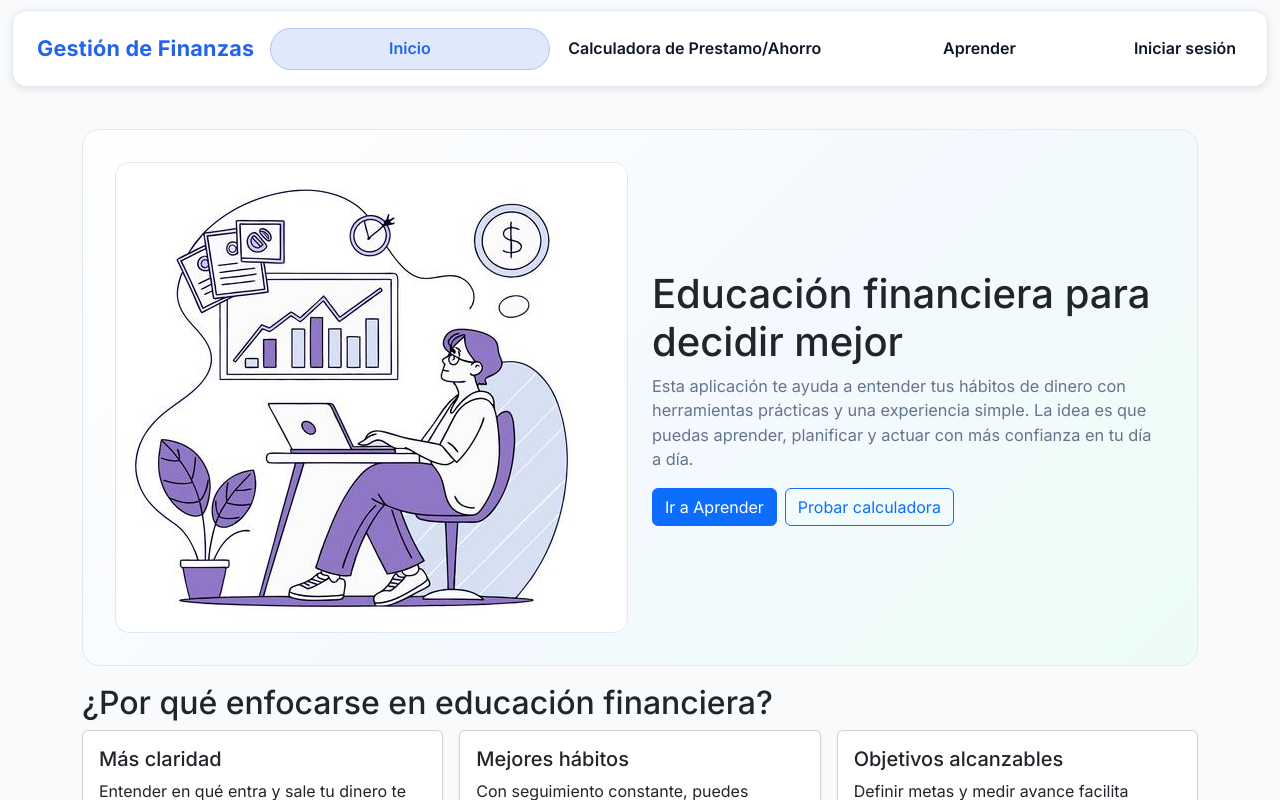
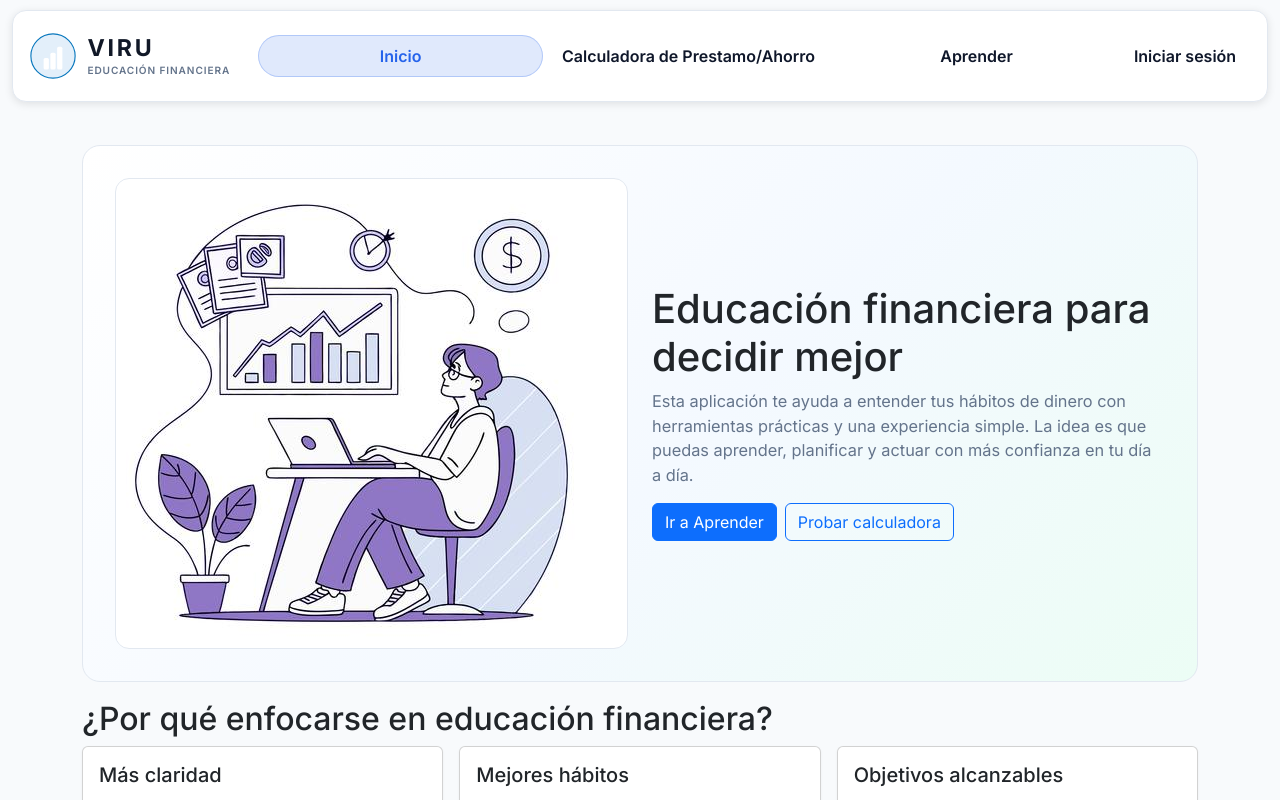
Before and after one commit to pedromartinez2001/TFG-APP, a React (Vite) app in the folder Tesis-Frontend/: page / in a window 1280 px wide. Shown: the top 800 px of the page. Built offline with nearby package versions, Linux system fonts and the light colour scheme; no server answers.

Commit message:
feat: actualizar logo y navbar de VIRU

```diff
--- a/Tesis-Frontend/index.html
+++ b/Tesis-Frontend/index.html
@@ -2,7 +2,7 @@
 <html lang="en">
   <head>
     <meta charset="UTF-8" />
-    <link rel="icon" type="image/x-icon" href="/favicon.ico" />
+    <link rel="icon" type="image/svg+xml" href="/favicon.svg" />
     <meta name="viewport" content="width=device-width, initial-scale=1.0" />
     <!-- Google Fonts - Inter (Tipografía profesional) -->
     <link rel="preconnect" href="https://fonts.googleapis.com" />
--- a/Tesis-Frontend/src/components/Navigation.jsx
+++ b/Tesis-Frontend/src/components/Navigation.jsx
@@ -4,6 +4,7 @@ import Navbar from "react-bootstrap/Navbar";
 import Button from "react-bootstrap/Button";
 import { useNavigate, Link, NavLink } from "react-router-dom";
 import userService from "../services/userService";
+import viruMark from "../images/viru-mark.svg";
 
 const Navigation = () => {
   const [newUser, setNewUser] = useState(
@@ -37,7 +38,11 @@ const Navigation = () => {
       style={{ backgroundColor: "var(--card)" }}
     >
       <Navbar.Brand className="navbar-brand-modern" as={Link} to="/">
-        Gestión de Finanzas
+        <img className="navbar-brand-mark" src={viruMark} alt="" />
+        <span className="navbar-brand-copy">
+          <span className="navbar-brand-name">VIRU</span>
+          <span className="navbar-brand-tagline">Educación financiera</span>
+        </span>
       </Navbar.Brand>
       <Navbar.Toggle aria-controls="responsive-navbar-nav" />
       <Navbar.Collapse id="responsive-navbar-nav">
--- a/Tesis-Frontend/src/index.css
+++ b/Tesis-Frontend/src/index.css
@@ -168,6 +168,7 @@ a:hover {
   border: 1px solid #E2E8F0;
   border-radius: 14px;
   margin: 0.65rem 0.75rem;
+  gap: 0.75rem;
   backdrop-filter: saturate(110%) blur(2px);
 }
 
@@ -189,15 +190,62 @@ a:hover {
 }
 
 .navbar-brand-modern {
-  padding-left: 0.5rem;
-  font-size: clamp(1rem, 2.6vw, 1.35rem) !important;
+  display: inline-flex;
+  align-items: center;
+  gap: 0.65rem;
+  flex: 0 0 auto;
+  margin-right: 1rem;
+  padding: 0;
   white-space: nowrap;
-  letter-spacing: 0.01em;
+  text-decoration: none;
+}
+
+.navbar-brand-mark {
+  width: 48px;
+  height: 48px;
+  flex: 0 0 48px;
+}
+
+.navbar-brand-copy {
+  display: flex;
+  flex-direction: column;
+  line-height: 1;
+}
+
+.navbar-brand-name {
+  color: #111827;
+  font-size: 1.45rem;
+  font-weight: 800;
+  letter-spacing: 0.12em;
+}
+
+.navbar-brand-tagline {
+  margin-top: 0.3rem;
+  color: var(--subtext);
+  font-size: 0.63rem;
+  font-weight: 600;
+  letter-spacing: 0.09em;
+  text-transform: uppercase;
 }
 
 @media (max-width: 576px) {
-  .navbar-brand {
+  .navbar-brand-modern {
+    gap: 0.5rem;
+    margin-right: 0.5rem;
+  }
+
+  .navbar-brand-mark {
+    width: 40px;
+    height: 40px;
+    flex-basis: 40px;
+  }
+
+  .navbar-brand-name {
     font-size: 1.2rem;
+  }
+
+  .navbar-brand-tagline {
+    display: none;
   }
 }
 
@@ -224,11 +272,12 @@ a:hover {
 @media (min-width: 768px) {
   .navbar-links-main {
     width: 100%;
-    gap: 0.35rem;
+    gap: 0.2rem;
   }
 
   .navbar-links-main .nav-link-modern {
     flex: 1 1 0;
+    padding-inline: 0.6rem;
   }
 
   .navbar-links-login {
```
Also changed, not shown: Tesis-Frontend/public/favicon.svg (added), Tesis-Frontend/src/images/viru-mark.svg (added).
